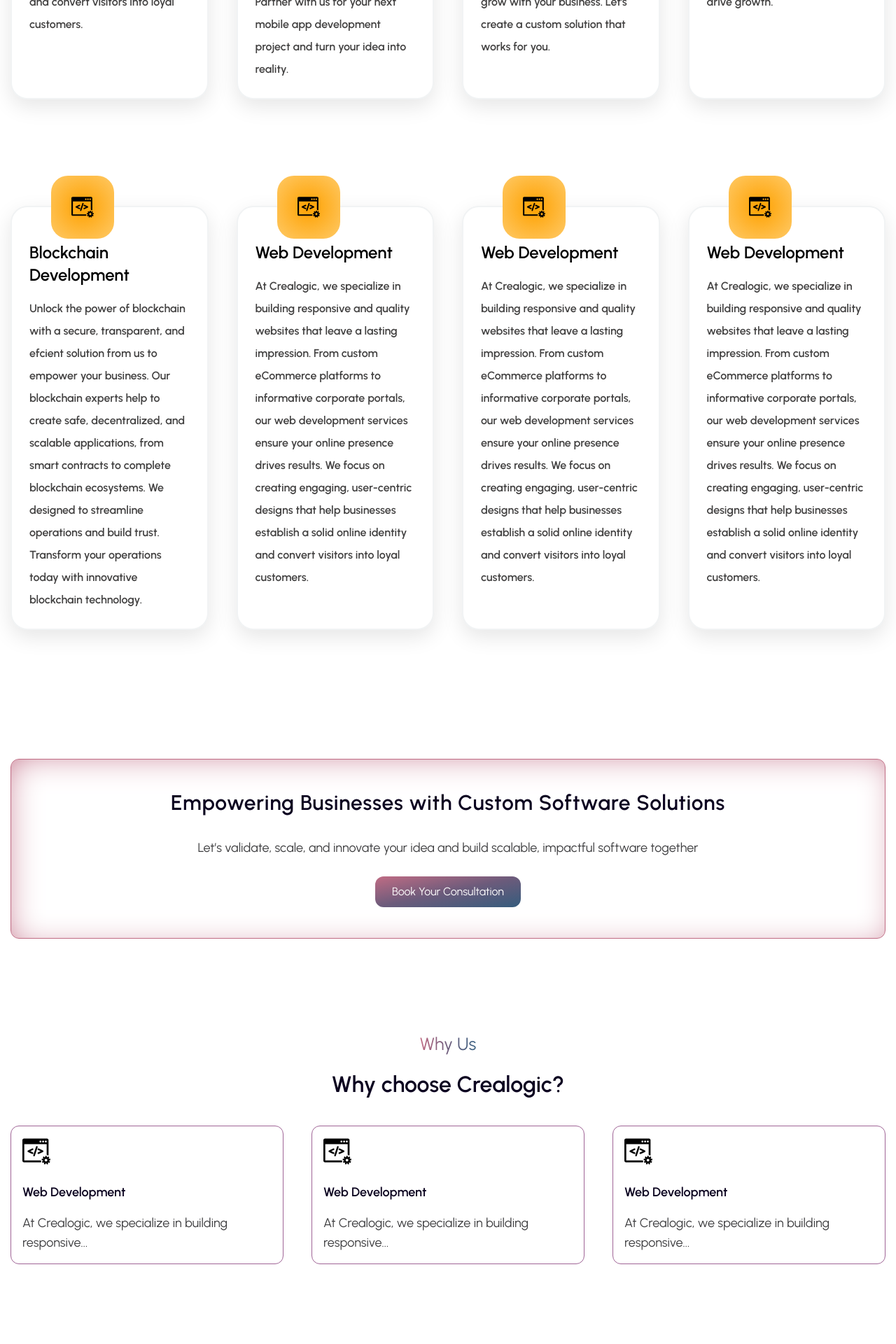
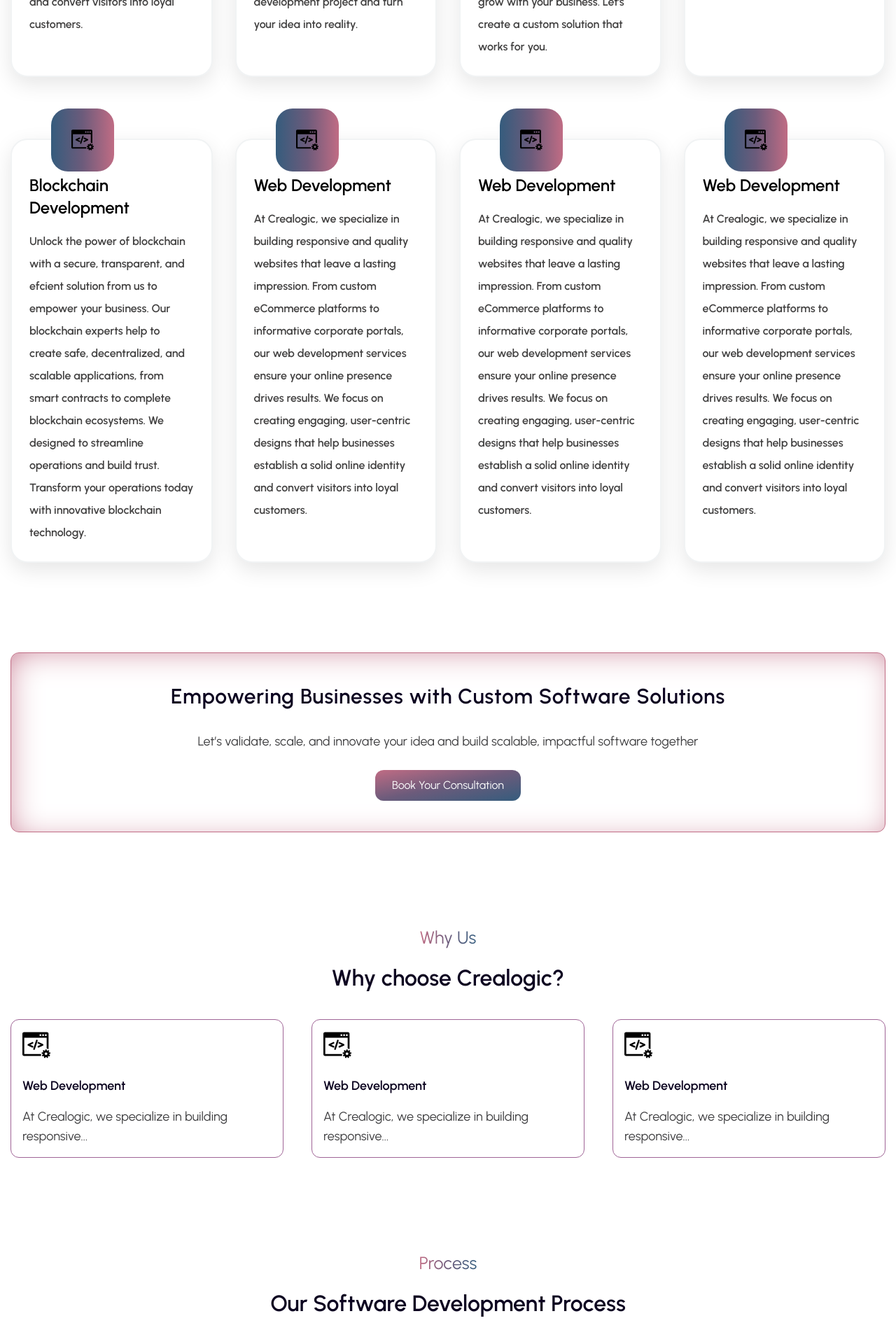
Before and after one commit to Crealogic-Tech/Website-new-version, a Next.js app: page / in a window 1280 px wide. Shown: the part 2963-4883 px from the top of the page at 70% size. Before the commit the page ends 4833 px from the top, so only its background shows below. Built offline with nearby package versions, Linux system fonts and the light colour scheme.

Commit message:
Update Code

```diff
--- a/src/app/Components/layout/ServicesBox.tsx
+++ b/src/app/Components/layout/ServicesBox.tsx
@@ -21,15 +21,15 @@
   // };
 
   return (
-    <div className="grid grid-cols-1 sm:grid-cols-2 lg:grid-cols-4 gap-6 md:gap-10 ">
+    <div className="grid grid-cols-1 sm:grid-cols-2 lg:grid-cols-4 gap-6 md:gap-8 ">
       {data.map((item, index) => (
         <div key={index} className="services">
-          <div className="services_img_wrap">
+          <div className="services_img_wrap relative">
 
           <Image
             src={item.src}
             alt={item.alt}
-            className="w-8 h-8 "
+            className="w-8 h-8  z-10"
           />
           </div>
           <h3 className="services_title">
--- a/src/app/globals.css
+++ b/src/app/globals.css
@@ -634,7 +634,7 @@
 
 .services {
   /* width: 48%; */
-  margin: 56px 0;
+  margin: 56px 0 0;
   padding: 25px;
   border-radius: 24px;
   background-color: #fff;
@@ -646,7 +646,8 @@
 
 
  .services .services_img_wrap {
-  background: radial-gradient(circle, #fea100 0, #ffd481 125%);
+  background: linear-gradient(to right, #355c7d, #6c5b7b, #c06c84);
+
   position: absolute;
   height: 90px;
   width: 90px;
@@ -657,8 +658,20 @@
   left: 56px;
   top: -45px;
   transition: transform 0.15s ease-in-out;
+
 }
 
+.services .services_img_wrap:before {
+  position: absolute;
+  content: "";
+  left: 0;
+  top: 0;
+  height: 100%;
+  width: 100%;
+  border-radius: 24px;
+  background: linear-gradient(180deg, rgba(255, 255, 255, 0.65) 5%, #fff 100%);
+  z-index: -1;
+}
 .services_title {
   font-weight: 600;
   font-size: 1.5em;
@@ -678,8 +691,8 @@
 }
 
  .services:hover {
-  border-color: #f3a100;
-  box-shadow: 0 0 10px #f3a100;
+  border-color: #9f6496;
+  box-shadow: 0 0 10px var(--color2);
 }
 
 @media (max-width: 1024px) {
--- a/src/app/page.tsx
+++ b/src/app/page.tsx
@@ -10,6 +10,7 @@
 import ServicesSection from "./pages/ServicesSection";
 import Contactbook from "./pages/Contactbook";
 import WhyUs from "./pages/WhyUs";
+import ProcessSection from "./pages/ProcessSection";
 
 gsap.registerPlugin(ScrollTrigger, ScrollSmoother, DrawSVGPlugin, SplitText);
 
@@ -24,6 +25,7 @@
       <ServicesSection />
       <Contactbook />
       <WhyUs />
+      <ProcessSection />
     </div>
   );
 }
--- /dev/null
+++ b/src/app/pages/ProcessSection.tsx
@@ -0,0 +1,27 @@
+import React from "react";
+import HadingTitle from "../Components/HadingTitle";
+
+function ProcessSection() {
+  return (
+    <section className="py-[90px] lg:py-16">
+      <div className="container">
+        <div className="flex flex-col justify-center items-center">
+          <div>
+            <HadingTitle
+              className="flex justify-center items-center"
+              text="Process"
+            />
+            <h2 className="blockSubTitle pSubTitle">
+              Our Software Development Process
+            </h2>
+          </div>
+          <div>
+
+          </div>
+        </div>
+      </div>
+    </section>
+  );
+}
+
+export default ProcessSection;
--- a/src/app/pages/WhyUs.tsx
+++ b/src/app/pages/WhyUs.tsx
@@ -6,7 +6,6 @@
 function WhyUs() {
   const SrvicesData = [
     {
-
       src: WebDev,
       alt: "Web Development",
       title: "Web Development",
--- a/src/app/pages/WhyUsBox.tsx
+++ b/src/app/pages/WhyUsBox.tsx
@@ -25,7 +25,7 @@
       {data.map((item, index) => (
         <div
           key={index}
-          className="flex flex-col justify-start items-start p-4 border border-[#9f6496]  rounded-xl serviceHover"
+          className="flex flex-col justify-start items-start p-4 border  border-[#9f6496]  rounded-xl serviceHover"
         >
           <Image src={item.src} alt={item.alt} className="w-10 h-10 " />
           <h3 className="text-lg text-start font-semibold mt-6">
```
